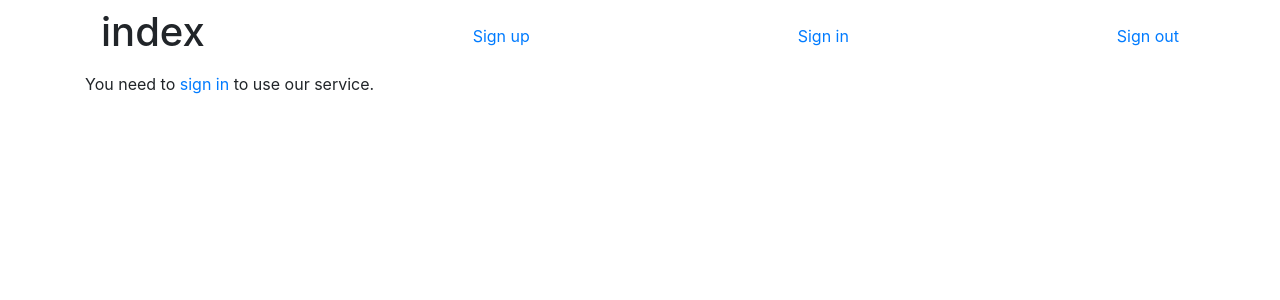
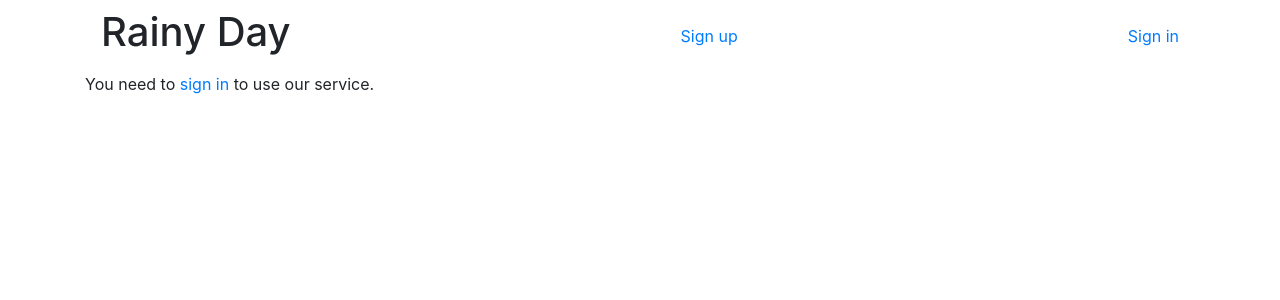
Before and after one commit to syntaxkim/project1-rainyday, a Flask app: page / in a window 1280 px wide. Shown: the top 300 px of the page. Run offline with Flask 2, Linux system fonts and the light colour scheme; some libraries are stand-ins or nearby versions.

Commit message:
Different login interface when having logged in

```diff
--- a/templates/index.html
+++ b/templates/index.html
@@ -3,16 +3,19 @@
 {% block body %}
     <div class="container">
         <div class="navbar">
-            <h1>index</h1>
+            <h1>Rainy Day</h1>
+            {% if not "user_id" in session %}
             <div>
                 <a href="/signup">Sign up</a>
             </div>
             <div>
                 <a href="/signin">Sign in</a>
             </div>
+            {% else %}
             <div>
                 <a href="/signout">Sign out</a>
             </div>
+            {% endif %}
         </div>
     </div>
     <div class="container">
```
